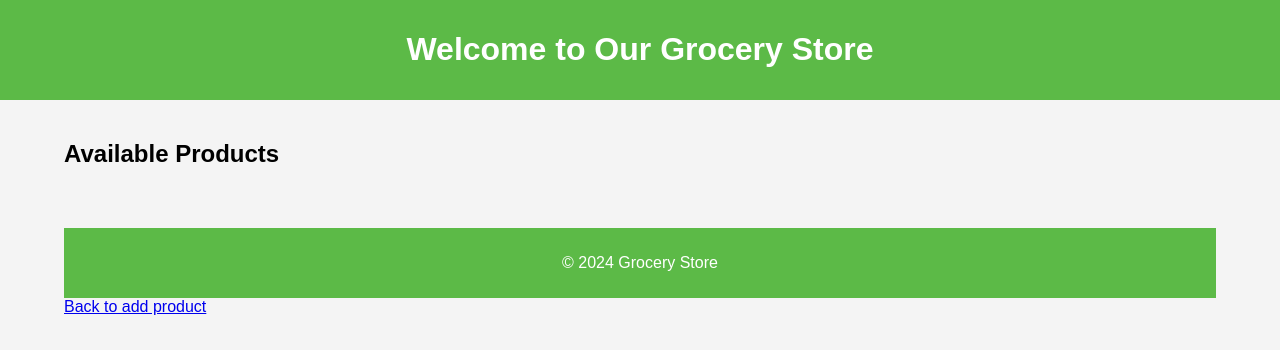
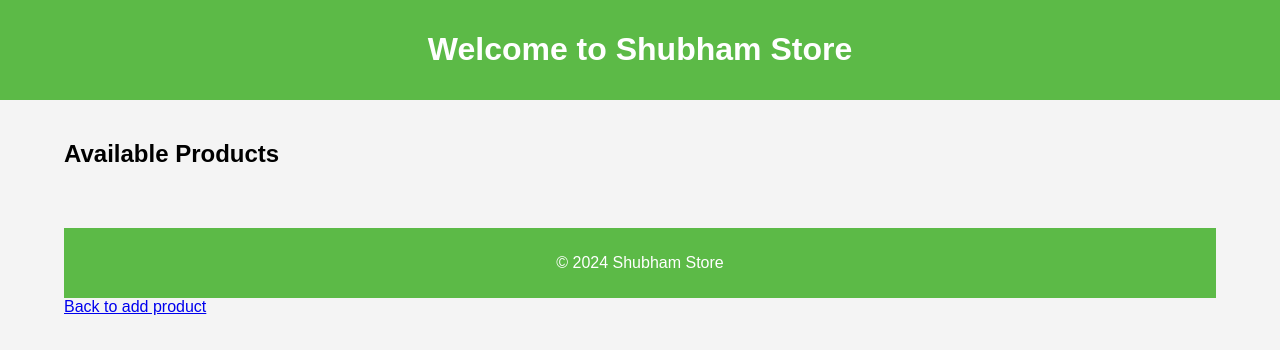
Before and after one commit to lifeofpratik/shubham-store, a website: page public/index.html in a window 1280 px wide. Drawn offline with Linux system fonts and the light colour scheme; no server answers.

Commit message:
Update name

```diff
--- a/public/index.html
+++ b/public/index.html
@@ -3,19 +3,19 @@
 <head>
     <meta charset="UTF-8">
     <meta name="viewport" content="width=device-width, initial-scale=1.0">
-    <title>Grocery Store</title>
+    <title>Shubham Store</title>
     <link rel="stylesheet" href="css/style.css">
     <script src="js/main.js" defer></script>
 </head>
 <body>
     <header>
-        <h1>Welcome to Our Grocery Store</h1>
+        <h1>Welcome to Shubham Store</h1>
     </header>
     <div class="container">
         <h2>Available Products</h2>
         <div id="productList"></div>
         <footer>
-            <p>&copy; 2024 Grocery Store</p>
+            <p>&copy; 2024 Shubham Store</p>
         </footer>
         <a href="admin_dashboard.html">Back to add product</a>
     </div>
```
